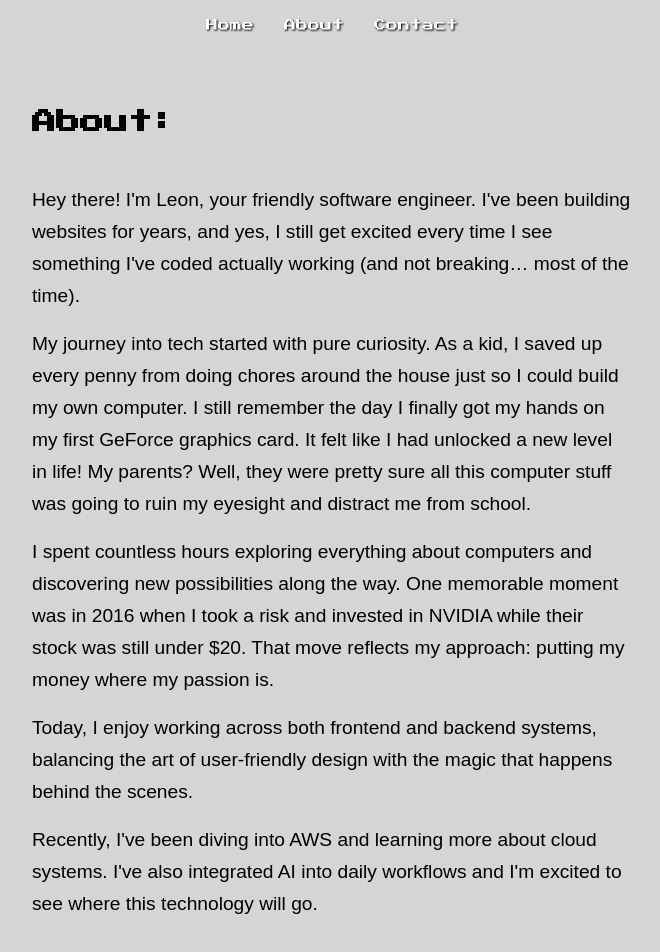
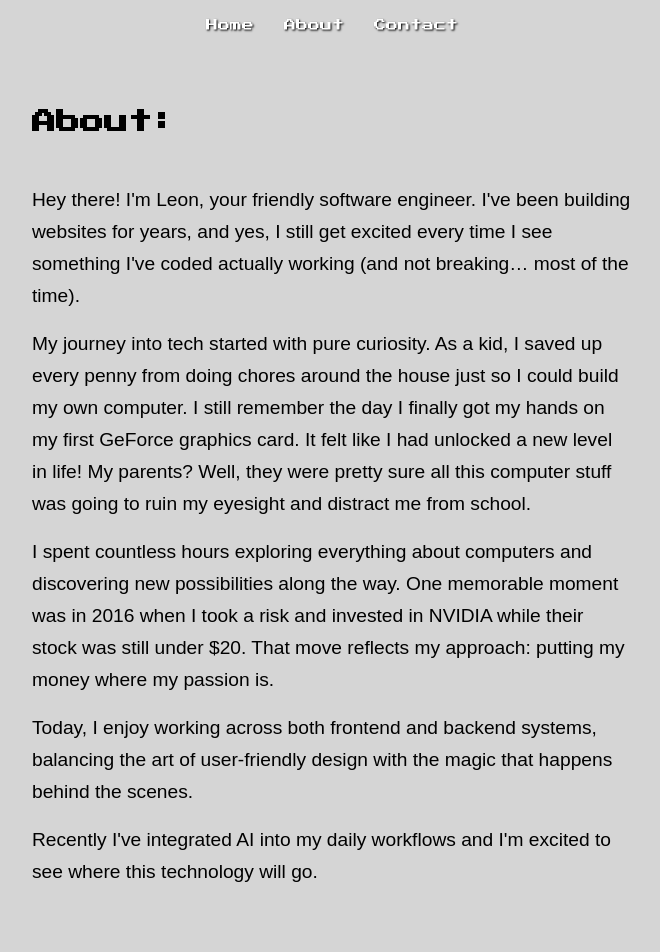
Before and after one commit to leonyanagida/leonyanagida.com, a Next.js app: page /about in a window 1280 px wide. Shown: the top 952 px of the page, without its empty margins (308-968 px from the left). Built offline with nearby package versions, Linux system fonts and the light colour scheme; a web font is replaced by a local one.

Commit message:
Refactor About section content for clarity and update site description for better alignment with personal branding

```diff
--- a/src/app/about/content.ts
+++ b/src/app/about/content.ts
@@ -7,6 +7,6 @@ export const texts = {
     story: `My journey into tech started with pure curiosity. As a kid, I saved up every penny from doing chores around the house just so I could build my own computer. I still remember the day I finally got my hands on my first GeForce graphics card. It felt like I had unlocked a new level in life! My parents? Well, they were pretty sure all this computer stuff was going to ruin my eyesight and distract me from school.`,
     experience: `I spent countless hours exploring everything about computers and discovering new possibilities along the way. One memorable moment was in 2016 when I took a risk and invested in NVIDIA while their stock was still under $20. That move reflects my approach: putting my money where my passion is.`,
     currentStatus: `Today, I enjoy working across both frontend and backend systems, balancing the art of user-friendly design with the magic that happens behind the scenes.`,
-    conclusion: `Recently, I've been diving into AWS and learning more about cloud systems. I've also integrated AI into daily workflows and I'm excited to see where this technology will go.`,
+    conclusion: `Recently I've integrated AI into my daily workflows and I'm excited to see where this technology will go.`,
   },
 };
--- a/src/app/layout.tsx
+++ b/src/app/layout.tsx
@@ -8,7 +8,7 @@ import "./globals.css";
 
 export const metadata: Metadata = {
   title: "Leon Yanagida - Software Engineer",
-  description: "A creative thinker and developer who turns ideas into digital realities. Join me on a journey where passion meets practicality in the world of development",
+  description: "A developer specializing in turning your ideas into technical realities. I tailor the web to your needs.",
   metadataBase: new URL("https://www.leonyanagida.com"),
   icons: {
     icon: "/favicon.ico",
```
